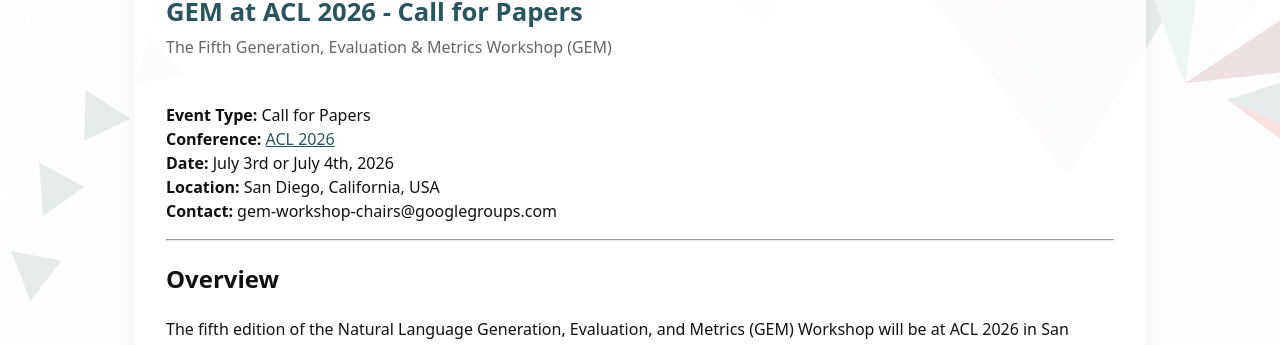
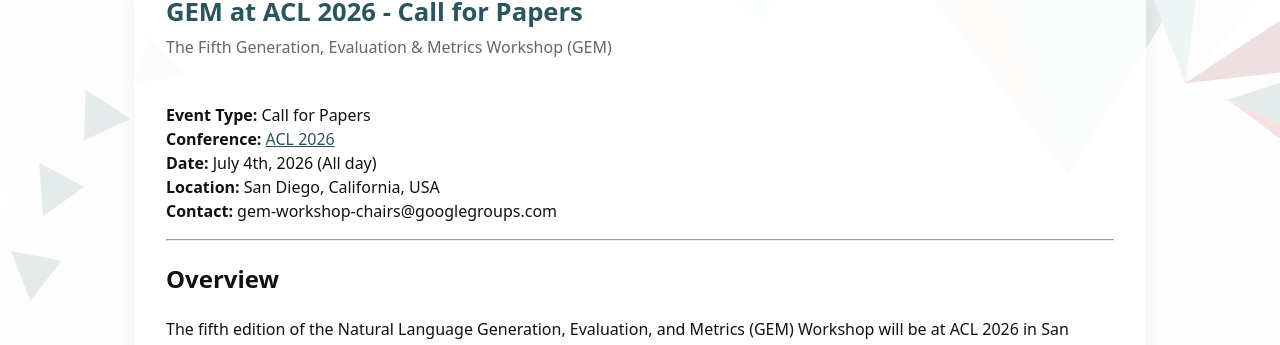
Before and after one commit to GEM-workshop/gem-workshop.github.io, a Jekyll site: the page built from call-for-papers.md, in a window 1280 px wide and 900 px high. Shown: the part 111-456 px from the top of the window. Built offline with Jekyll 4.4.1, drawn with Linux system fonts in a browser that asks for light colours.

Commit message:
Update conference date for ACL 2026

```diff
--- a/call-for-papers.md
+++ b/call-for-papers.md
@@ -8,7 +8,7 @@ subtitle: The Fifth Generation, Evaluation & Metrics Workshop (GEM)
 
 **Event Type:** Call for Papers
 **Conference:** [ACL 2026](https://2026.aclweb.org/)
-**Date:** July 3rd or July 4th, 2026
+**Date:** July 4th, 2026 (All day)
 **Location:** San Diego, California, USA
 **Contact:** gem-workshop-chairs@googlegroups.com
 
```
